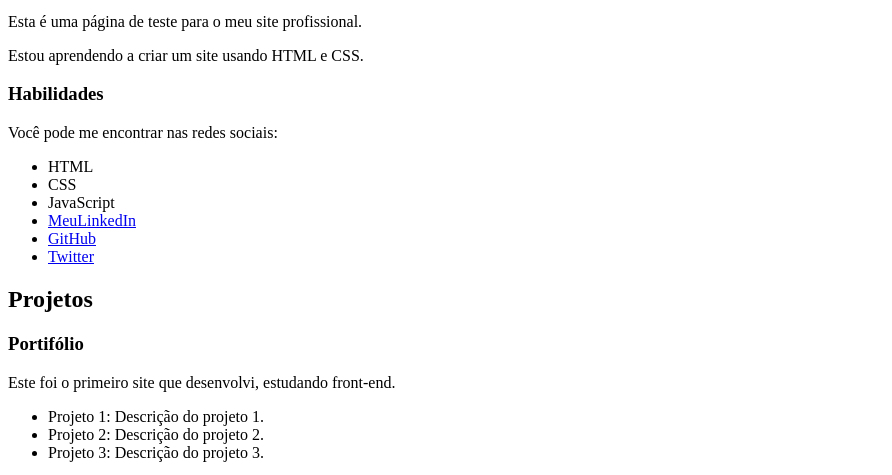
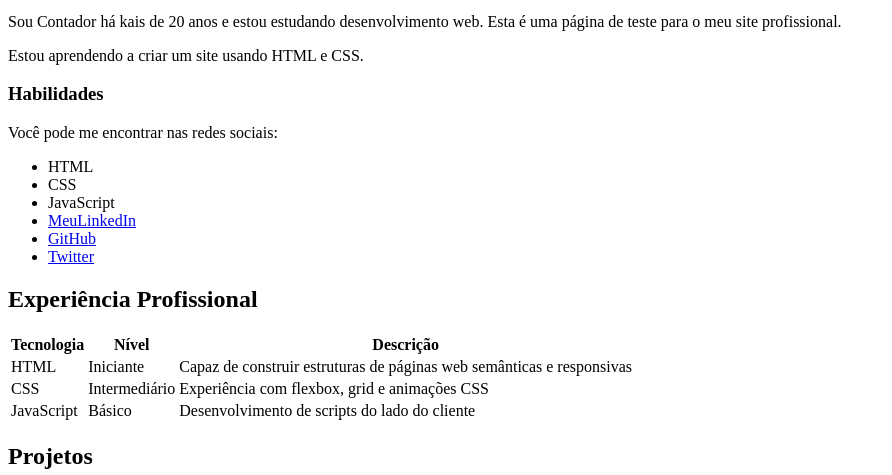
Before and after one commit to alvesfloripa-ops/site, a plain HTML site: page index.html in a window 1280 px wide. Shown: the part 294-769 px from the top of the page, without its empty margins (0-892 px from the left). Drawn offline with Linux system fonts and the light colour scheme.

Commit message:
Adição de tabela no site

```diff
--- a/index.html
+++ b/index.html
@@ -34,8 +34,10 @@
 
         <article>
 
-            <p>Esta é uma página de teste para o meu site profissional.</p>
+            <p>Sou Contador há kais de 20 anos e estou estudando desenvolvimento web.
+                Esta é uma página de teste para o meu site profissional.</p>
             <p>Estou aprendendo a criar um site usando HTML e CSS.</p>
+
         </article>
 
         <aside>
@@ -52,6 +54,45 @@
             </ul>
 
     </section>
+
+    <section id="experiencia">
+        <h2>Experiência Profissional</h2>
+
+        <table>
+
+            <thead>
+                <tr>
+                    <th>Tecnologia</th>
+                    <th>Nível</th>
+                    <th>Descrição</th>
+                </tr>
+            </thead>
+
+            <tbody>
+                <tr>
+                    <td>HTML</td>
+                    <td>Iniciante</td>
+                    <td>Capaz de construir estruturas de páginas web semânticas e responsivas</td>
+                </tr>
+                <tr>
+                    <td>CSS</td>
+                    <td>Intermediário</td>
+                    <td>Experiência com flexbox, grid e animações CSS</td>
+                </tr>
+                <tr>
+                    <td>JavaScript</td>
+                    <td>Básico</td>
+                    <td>Desenvolvimento de scripts do lado do cliente</td>
+                </tr>
+            </tbody>
+
+        </table>
+
+    </section>
+
+
+
+
     <section id="projetos">
 
         <h2>Projetos</h2>
```
